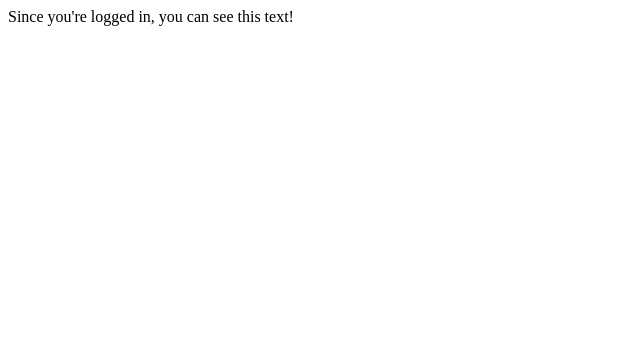
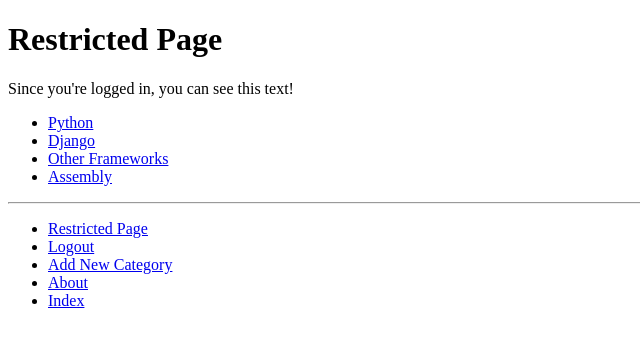
Before and after one commit to 99MingruiZhang/tango_with_django_project, a Django app: page /rango/restricted/ in a window 1280 px wide. Shown: the top 347 px of the page, without its empty margins (0-640 px from the left). Run offline with Django 3.2, Linux system fonts and the light colour scheme; a user stored in the database is signed in; data comes from the database, SQL or seed files in the repository.

Commit message:
commit after chapter 9 exercise been finished

```diff
--- a/rango/views.py
+++ b/rango/views.py
@@ -40,6 +40,7 @@ def show_category(request, category_name_slug):
         context_dict['pages'] = None
     return render(request, 'rango/category.html', context=context_dict)
 
+@login_required
 def add_category(request):
     form = CategoryForm()
     if request.method == 'POST':
@@ -51,7 +52,7 @@ def add_category(request):
             print(form.errors)
     return render(request, 'rango/add_category.html', {'form': form})
 
-
+@login_required
 def add_page(request, category_name_slug):
     try:
         category = Category.objects.get(slug=category_name_slug)
@@ -129,7 +130,8 @@ def user_login(request):
 
 @login_required
 def restricted(request):
-    return HttpResponse("Since you're logged in, you can see this text!")
+    # return HttpResponse("Since you're logged in, you can see this text!")
+    return render(request, 'rango/restricted.html')
 
 @login_required
 def user_logout(request):
--- a/templates/rango/base.html
+++ b/templates/rango/base.html
@@ -27,11 +27,11 @@
                 {% if user.is_authenticated %}
                 <li><a href="{% url 'rango:restricted' %}">Restricted Page</a></li>
                 <li><a href="{% url 'rango:logout' %}">Logout</a></li>
+                <li><a href="{% url 'rango:add_category' %}">Add New Category</a></li>
                 {% else %}
                 <li><a href="{% url 'rango:register' %}">Sign Up</a></li>
                 <li><a href="{% url 'rango:login' %}">Login</a></li>
                 {% endif %}
-                <li><a href="{% url 'rango:add_category' %}">Add New Category</a></li>
                 <li><a href="{% url 'rango:about' %}">About</a></li>
                 <li><a href="{% url 'rango:index' %}">Index</a></li>
             </ul>
--- a/templates/rango/category.html
+++ b/templates/rango/category.html
@@ -22,7 +22,9 @@
     <strong>No pages currently in category.</strong>
     {% endif %}
 
+    {% if user.is_authenticated %}
     <a href="{% url 'rango:add_page' category.slug %}">Add Page</a> <br />
+    {% endif %}
     {% else %}
     The specified category does not exist.
     {% endif %}
--- /dev/null
+++ b/templates/rango/restricted.html
@@ -0,0 +1,11 @@
+{% extends 'rango/base.html' %}
+{% load staticfiles %}
+
+{% block title_block %}
+    Restricted Page
+{% endblock %}
+
+{% block body_block %}
+    <h1>Restricted Page</h1>
+    Since you're logged in, you can see this text!<br />
+{% endblock %}
```
